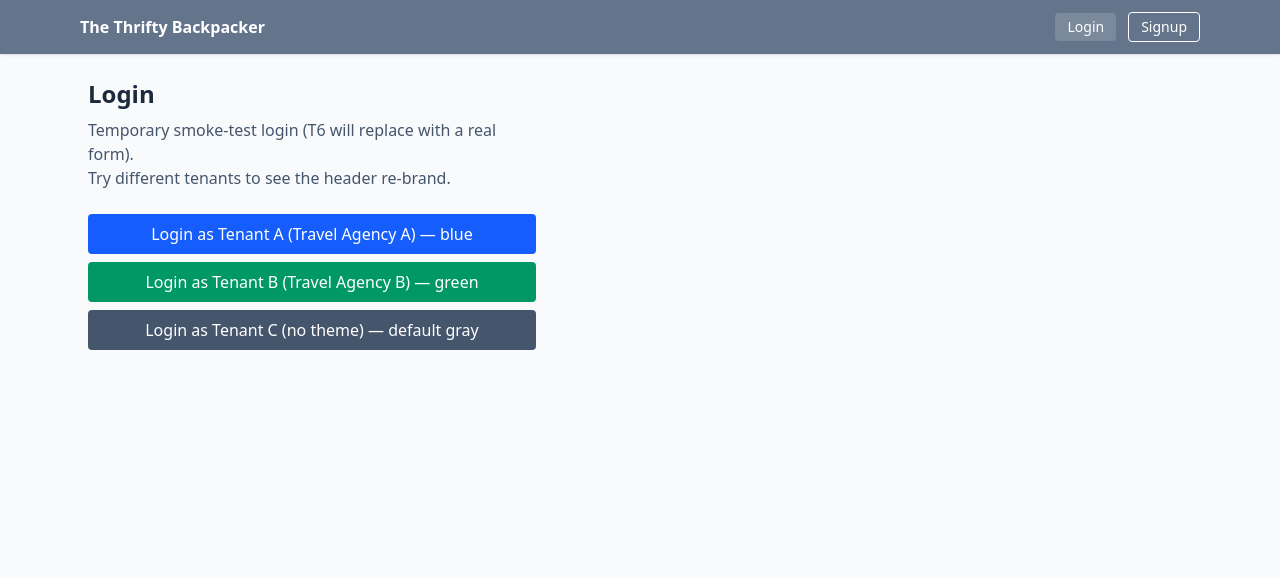
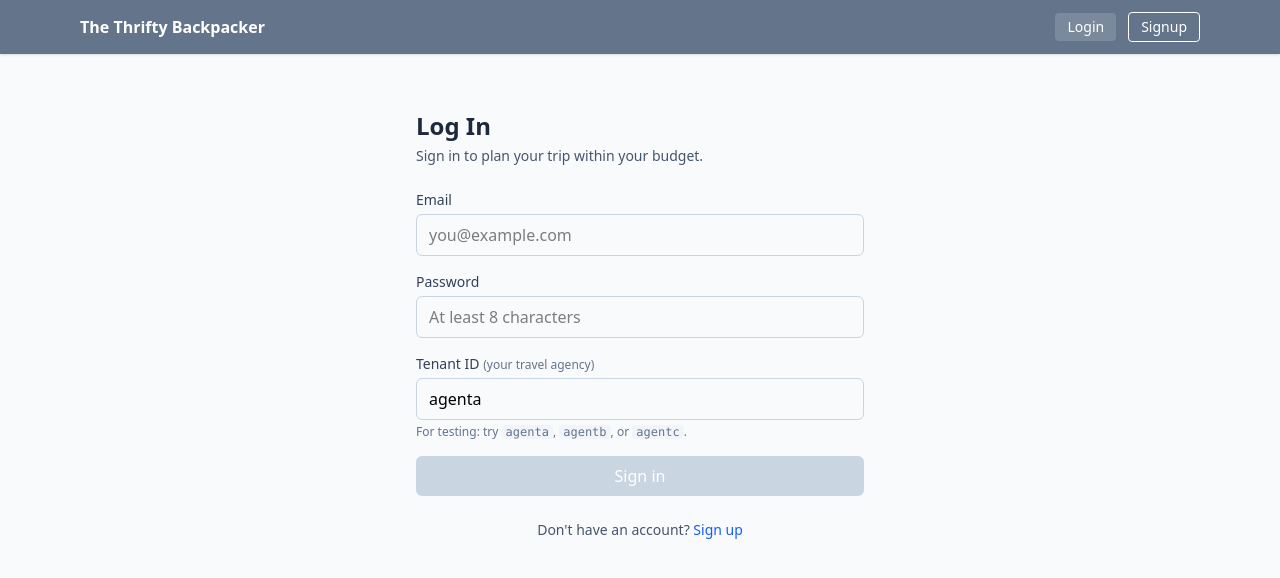
Before and after one commit to jaeswdev/CMPE-131-Project-The-Thrifty-Backpacker, a Vue app in the folder frontend/: page /login in a window 1280 px wide. Shown: the top 578 px of the page. Built offline with nearby package versions, Linux system fonts and the light colour scheme; no server answers.

Commit message:
feat(frontend): implement real login form (T6) with validation and error mapping

```diff
--- a/frontend/src/views/LoginView.vue
+++ b/frontend/src/views/LoginView.vue
@@ -1,92 +1,188 @@
 <script setup>
-import { ref } from 'vue'
-import api from '../services/api'
+import { ref, computed } from 'vue'
+import { useRouter, useRoute } from 'vue-router'
+import api, { setTenantSubdomain } from '../services/api'
 import { useAuthStore } from '../stores/auth'
 import { useTenantStore } from '../stores/tenant'
-import { setTenantSubdomain } from '../services/api'
-import { useRouter, useRoute } from 'vue-router'
 
 const router = useRouter()
 const route = useRoute()
 const auth = useAuthStore()
 const tenant = useTenantStore()
 
-const status = ref('idle')
+// === Form state ===
+const email = ref('')
+const password = ref('')
+const tenantSubdomain = ref('agenta')  // default for convenience during testing
+
+// === UI state ===
+const status = ref('idle')  // 'idle' | 'loading' | 'error'
 const errorMessage = ref('')
-const sessionExpiredMessage = ref('')
 
-if (route.query.reason === 'session_expired') {
-  sessionExpiredMessage.value = 'Your session expired. Please log in again.'
-}
+// === Session-expired banner from query param ===
+const sessionExpired = computed(() => route.query.reason === 'session_expired')
 
-// === Smoke-test helper: logs in as the seed user for the given tenant ===
-async function loginAsSeed(subdomain, email = 'john.doe@example.com', password = 'CMPE-131@2026') {
+// === Client-side validation ===
+const validationError = computed(() => {
+  if (!email.value.trim()) return 'Email is required'
+  if (!email.value.includes('@')) return 'Please enter a valid email'
+  if (!password.value) return 'Password is required'
+  if (password.value.length < 8) return 'Password must be at least 8 characters'
+  if (!tenantSubdomain.value.trim()) return 'Tenant ID is required'
+  return null
+})
+
+const canSubmit = computed(() => !validationError.value && status.value !== 'loading')
+
+// === Submit handler ===
+async function handleLogin() {
+  // Belt-and-suspenders: validate once more on submit (in case of stale state)
+  if (validationError.value) {
+    errorMessage.value = validationError.value
+    status.value = 'error'
+    return
+  }
+
   status.value = 'loading'
   errorMessage.value = ''
-  setTenantSubdomain(subdomain)
+
+  // Set tenant header BEFORE the login call (so backend resolves the right tenant)
+  setTenantSubdomain(tenantSubdomain.value.trim())
 
   try {
-    const res = await api.get('/users/login', { params: { email, password } })
-    auth.setSession(res.data.access_token, {
-      user_id: res.data.User_ID,
-      email,
+    // Step 1: login → get JWT
+    const loginRes = await api.get('/users/login', {
+      params: {
+        email: email.value.trim(),
+        password: password.value,
+      },
+    })
+    auth.setSession(loginRes.data.access_token, {
+      user_id: loginRes.data.User_ID,
+      email: email.value.trim(),
     })
 
+    // Step 2: fetch tenant info (header carries our new JWT automatically)
     const tenantRes = await api.get('/tenants/me')
     tenant.setTenant(tenantRes.data)
 
-    status.value = 'success'
-    setTimeout(() => router.push({ name: 'search' }), 500)
+    // Step 3: redirect to /search
+    router.push({ name: 'search' })
   } catch (err) {
     status.value = 'error'
-    errorMessage.value = err.response?.data?.detail || err.message || 'Unknown error'
+
+    // Friendly error mapping — translate API responses to human messages
+    const statusCode = err.response?.status
+    if (statusCode === 401) {
+      errorMessage.value = 'Invalid email or password.'
+    } else if (statusCode === 400) {
+      errorMessage.value = 'Unknown tenant. Check the Tenant ID and try again.'
+    } else if (err.code === 'ECONNABORTED') {
+      errorMessage.value = 'Request timed out. Is the backend running?'
+    } else if (!err.response) {
+      errorMessage.value = 'Could not reach the backend. Is it running on :8000?'
+    } else {
+      errorMessage.value = err.response?.data?.detail || 'Login failed. Please try again.'
+    }
+
+    // Clear stored tenant since login failed
+    setTenantSubdomain(null)
   }
 }
 </script>
 
 <template>
-  <div class="max-w-md">
-    <h2 class="text-2xl font-bold text-slate-800">Login</h2>
-    <p class="mt-2 text-slate-600">
-      Temporary smoke-test login (T6 will replace with a real form).
-      <br/>
-      Try different tenants to see the header re-brand.
+  <div class="max-w-md mx-auto mt-8">
+    <h2 class="text-2xl font-bold text-slate-800">Log In</h2>
+    <p class="mt-1 text-sm text-slate-600">
+      Sign in to plan your trip within your budget.
     </p>
 
-    <div v-if="sessionExpiredMessage" class="mt-4 p-3 bg-amber-100 text-amber-800 rounded">
-      {{ sessionExpiredMessage }}
+    <!-- Session-expired banner -->
+    <div v-if="sessionExpired" class="mt-4 p-3 bg-amber-100 text-amber-800 rounded text-sm">
+      Your session expired. Please log in again.
     </div>
 
-    <div class="mt-6 flex flex-col gap-2">
+    <!-- Login form -->
+    <form @submit.prevent="handleLogin" class="mt-6 space-y-4">
+      <div>
+        <label for="email" class="block text-sm font-medium text-slate-700">
+          Email
+        </label>
+        <input
+          id="email"
+          v-model="email"
+          type="email"
+          autocomplete="email"
+          required
+          placeholder="you@example.com"
+          class="mt-1 block w-full px-3 py-2 border border-slate-300 rounded-md
+                 focus:outline-none focus:ring-2 focus:ring-blue-500 focus:border-blue-500"
+        />
+      </div>
+
+      <div>
+        <label for="password" class="block text-sm font-medium text-slate-700">
+          Password
+        </label>
+        <input
+          id="password"
+          v-model="password"
+          type="password"
+          autocomplete="current-password"
+          required
+          minlength="8"
+          placeholder="At least 8 characters"
+          class="mt-1 block w-full px-3 py-2 border border-slate-300 rounded-md
+                 focus:outline-none focus:ring-2 focus:ring-blue-500 focus:border-blue-500"
+        />
+      </div>
+
+      <div>
+        <label for="tenant" class="block text-sm font-medium text-slate-700">
+          Tenant ID
+          <span class="text-xs text-slate-500 font-normal">(your travel agency)</span>
+        </label>
+        <input
+          id="tenant"
+          v-model="tenantSubdomain"
+          type="text"
+          autocomplete="organization"
+          required
+          placeholder="e.g. agenta"
+          class="mt-1 block w-full px-3 py-2 border border-slate-300 rounded-md
+                 focus:outline-none focus:ring-2 focus:ring-blue-500 focus:border-blue-500"
+        />
+        <p class="mt-1 text-xs text-slate-500">
+          For testing: try <code class="bg-slate-100 px-1 rounded">agenta</code>,
+          <code class="bg-slate-100 px-1 rounded">agentb</code>, or
+          <code class="bg-slate-100 px-1 rounded">agentc</code>.
+        </p>
+      </div>
+
+      <!-- Error display -->
+      <div v-if="status === 'error' && errorMessage" class="p-3 bg-red-100 text-red-800 rounded text-sm">
+        {{ errorMessage }}
+      </div>
+
+      <!-- Submit button -->
       <button
-        @click="loginAsSeed('agenta')"
-        :disabled="status === 'loading'"
-        class="px-4 py-2 bg-blue-600 text-white rounded hover:bg-blue-700 disabled:opacity-50 font-medium"
+        type="submit"
+        :disabled="!canSubmit"
+        class="w-full py-2 px-4 rounded-md text-white font-medium
+               bg-blue-600 hover:bg-blue-700
+               disabled:bg-slate-300 disabled:cursor-not-allowed
+               transition"
       >
-        Login as Tenant A (Travel Agency A) — blue
+        {{ status === 'loading' ? 'Signing in…' : 'Sign in' }}
       </button>
-      <button
-        @click="loginAsSeed('agentb')"
-        :disabled="status === 'loading'"
-        class="px-4 py-2 bg-emerald-600 text-white rounded hover:bg-emerald-700 disabled:opacity-50 font-medium"
-      >
-        Login as Tenant B (Travel Agency B) — green
-      </button>
-      <button
-        @click="loginAsSeed('agentc')"
-        :disabled="status === 'loading'"
-        class="px-4 py-2 bg-slate-600 text-white rounded hover:bg-slate-700 disabled:opacity-50 font-medium"
-      >
-        Login as Tenant C (no theme) — default gray
-      </button>
-    </div>
+    </form>
 
-    <div v-if="status === 'success'" class="mt-4 p-3 bg-green-100 text-green-800 rounded">
-      ✅ Logged in! Redirecting to /search…
-    </div>
-
-    <div v-if="status === 'error'" class="mt-4 p-3 bg-red-100 text-red-800 rounded">
-      ❌ Login failed: {{ errorMessage }}
-    </div>
+    <p class="mt-6 text-sm text-slate-600 text-center">
+      Don't have an account?
+      <RouterLink to="/signup" class="text-blue-600 hover:underline font-medium">
+        Sign up
+      </RouterLink>
+    </p>
   </div>
 </template>
```
